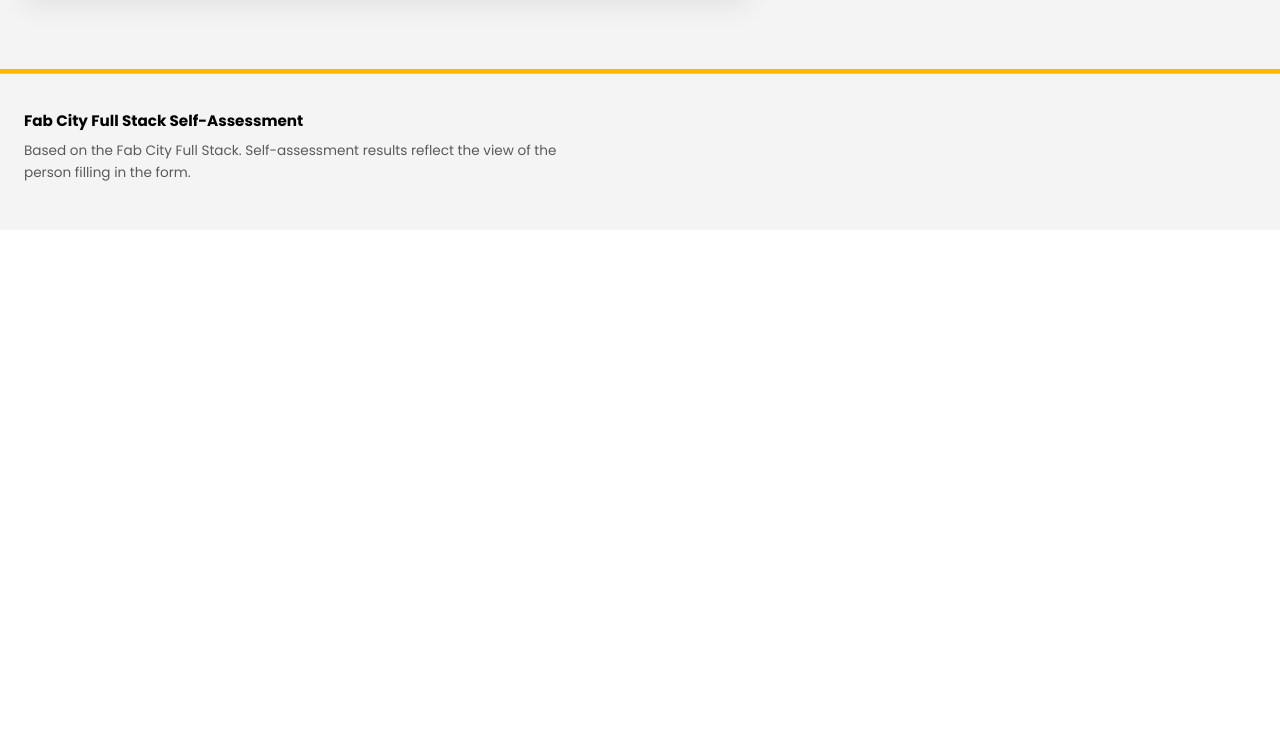
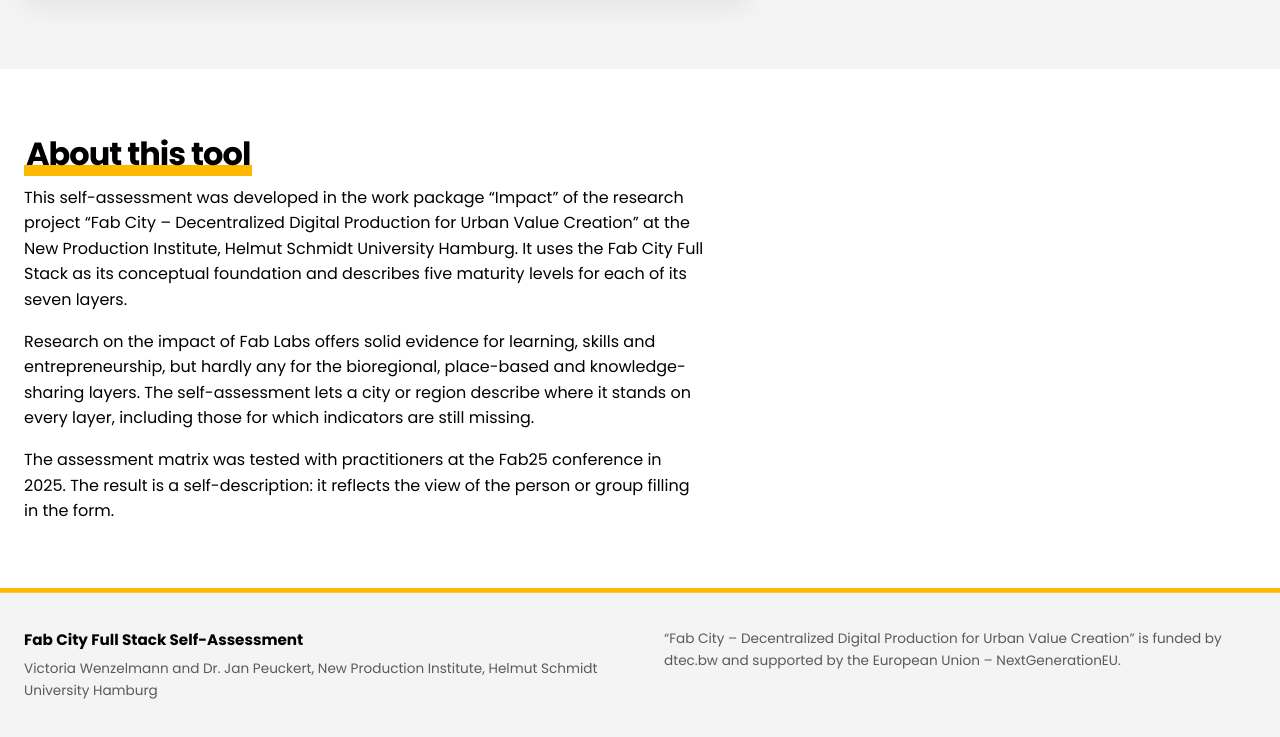
Before and after one commit to new-production-institute/fabcity-impact-self-assessment, a plain HTML site: page index.html in a window 1280 px wide. Shown: the part 5929-6666 px from the top of the page. Before the commit the page ends 6159 px from the top, so only its background shows below. Drawn offline with Linux system fonts and the light colour scheme.

Commit message:
Add files via upload

```diff
--- a/index.html
+++ b/index.html
@@ -136,7 +136,12 @@
   button:hover { background: var(--accent); border-color: var(--accent); color: var(--text); }
   .muted { color: var(--muted); font-size: 0.85rem; }
   .site-footer { background: var(--band); box-shadow: inset 0 0.3rem 0 var(--accent); }
+  .about { padding-block: clamp(2.5rem, 5vw, 4rem); }
+  .about p { max-width: 68ch; }
+  .about p:last-child { margin-bottom: 0; }
   .site-footer .shell { padding-block: 2.5rem; font-size: 0.95rem; }
+  .footer-layout { display: grid; grid-template-columns: minmax(0, 1fr) minmax(0, 1fr); gap: 1.5rem 3rem; }
+  @media (max-width: 48rem) { .footer-layout { grid-template-columns: minmax(0, 1fr); } }
   .site-footer p { max-width: 68ch; margin-bottom: 0.4rem; }
   @media print {
     .band { background: #fff; padding: 0; }
@@ -226,10 +231,20 @@
 </main>
 </div>
 
+<section class="about" id="aboutSection">
+  <div class="shell">
+    <h2 class="section-title"><span class="mark">About this tool</span></h2>
+    <div id="about"></div>
+  </div>
+</section>
+
 <footer class="site-footer">
-  <div class="shell">
-    <p><strong id="footTitle"></strong></p>
-    <p class="muted">Based on the Fab City Full Stack. Self-assessment results reflect the view of the person filling in the form.</p>
+  <div class="shell footer-layout">
+    <div>
+      <p><strong id="footTitle"></strong></p>
+      <p class="muted" id="credits"></p>
+    </div>
+    <p class="muted" id="funding"></p>
   </div>
 </footer>
 
@@ -292,6 +307,10 @@
     $('title').textContent = F.title;
     $('wordmark').textContent = F.title;
     $('footTitle').textContent = F.title;
+    $('credits').textContent = F.credits || '';
+    $('funding').textContent = F.funding || '';
+    $('about').innerHTML = (F.about || []).map(function (t) { return '<p>' + esc(t) + '</p>'; }).join('');
+    if (!(F.about || []).length) $('aboutSection').style.display = 'none';
     document.title = F.title;
     $('intro').textContent = F.intro;
     $('city').value = state.city;
```
